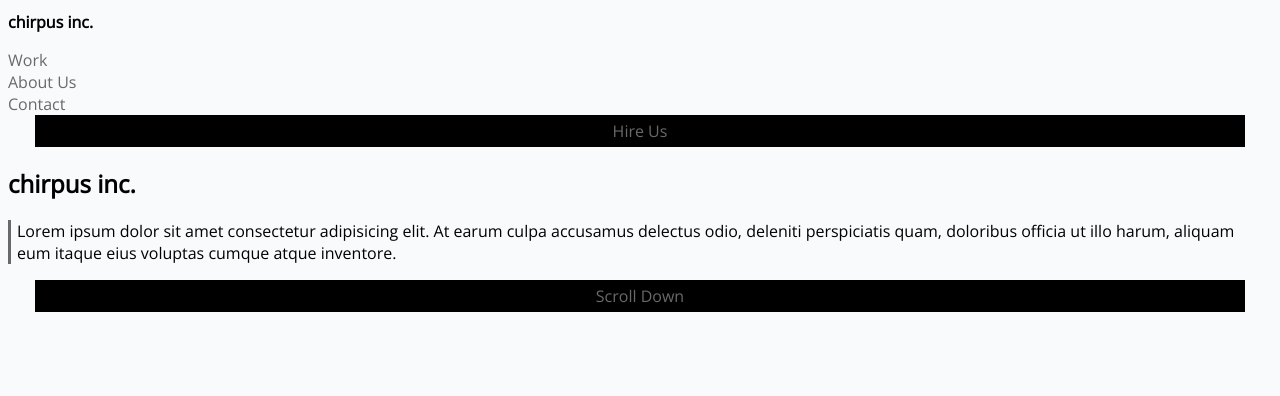
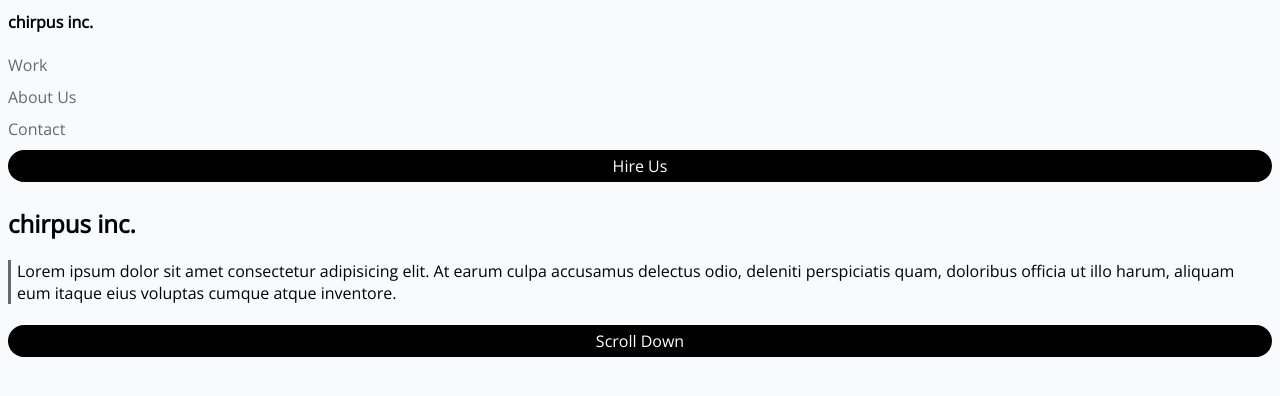
Before and after one commit to nbush89/CSS-Lab1, a plain HTML site: page index.html in a window 1280 px wide. Drawn offline with nearby package versions, Linux system fonts and the light colour scheme.

Commit message:
nearly done

```diff
--- a/index.html
+++ b/index.html
@@ -19,7 +19,7 @@
           <li><a href="#">Work</a></li>
           <li><a href="#">About Us</a></li>
           <li><a href="#">Contact</a></li>
-          <li class="button"><a href="#">Hire Us</a></li>
+          <li><a class="button" href="#">Hire Us</a></li>
         </ul>
       </nav>
     </header>
@@ -31,7 +31,7 @@
         ut illo harum, aliquam eum itaque eius voluptas cumque atque inventore.
       </p>
       <ul>
-        <li class="button"><a href="#">Scroll Down</a></li>
+        <li><a class="button" href="#">Scroll Down</a></li>
       </ul>
     </main>
   </body>
--- a/style.css
+++ b/style.css
@@ -3,6 +3,7 @@ body {
   background-color: #f9fafc;
 }
 header {
+  font-size: 16px;
 }
 h1 {
   font-size: 16px;
@@ -11,11 +12,12 @@ ul {
   list-style: none;
   padding: 0;
 }
+li {
+  padding: 5px 0px;
+  margin: 0;
+}
 a {
   text-decoration: none;
-  color: #69696a;
-}
-.link {
   color: #69696a;
 }
 .button {
@@ -23,8 +25,8 @@ a {
   color: #fff;
   text-align: center;
   padding: 5px;
-  width: 95%;
-  margin: 0 auto;
+  border-radius: 20px;
+  display: block;
 }
 p {
   border-left: 3px #69696a solid;
```
